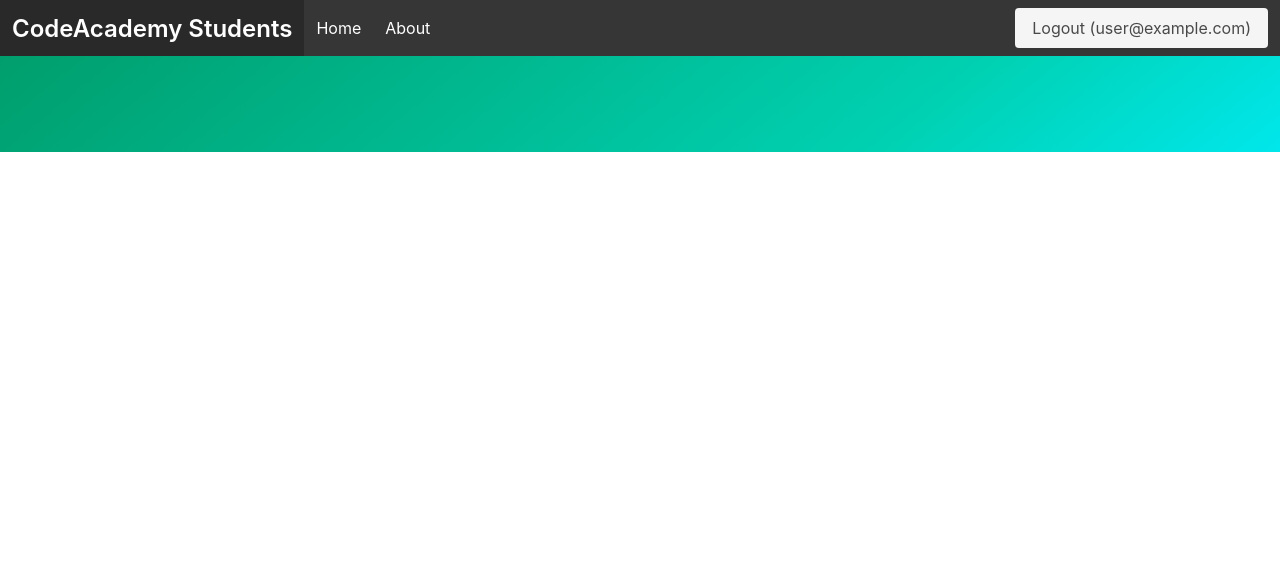
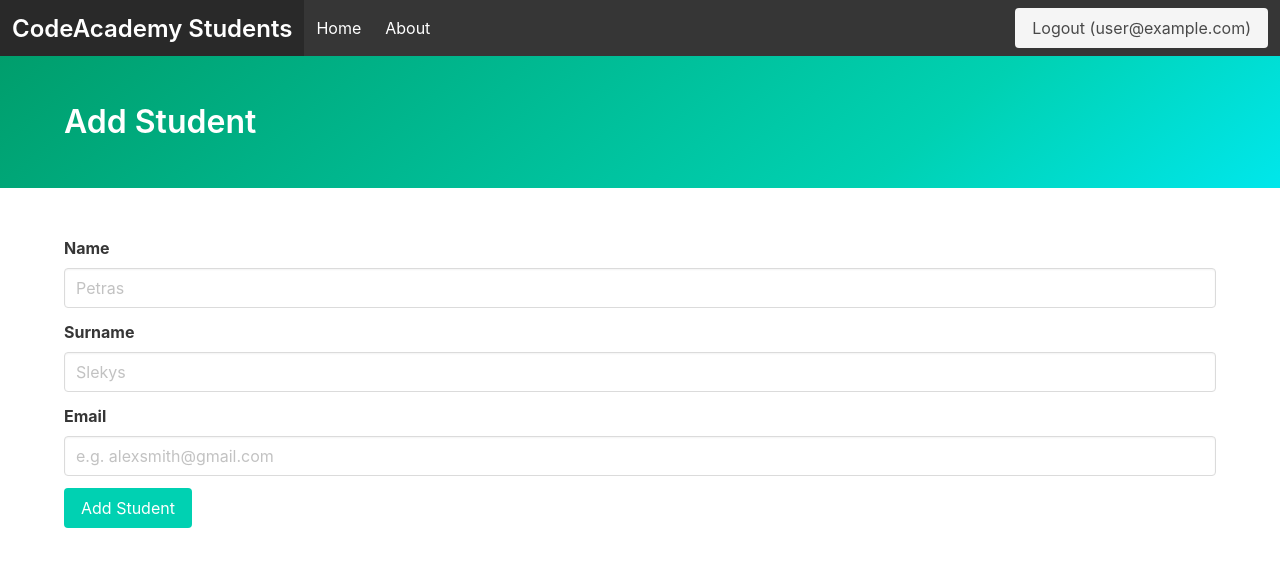
Before and after one commit to PSlekys/codeacademy-students, a Vue app: page /add-student in a window 1280 px wide. Shown: the top 566 px of the page. Built offline with nearby package versions, Linux system fonts and the light colour scheme; no server answers; sample sign-in values are in the browser's storage.

Commit message:
add student page

```diff
--- a/src/router/index.js
+++ b/src/router/index.js
@@ -11,18 +11,28 @@ const routes = [
     redirect: "/login",
   },
   {
-    path: "/home",
-    name: "Home",
-    component: () => import(/* webpackChunkName: "home" */ "../views/Home.vue"),
+    path: "/students",
+    name: "Students",
+    component: () =>
+      import(/* webpackChunkName: "students" */ "../views/Students.vue"),
     meta: {
       requiresAuth: true,
     },
   },
   {
-    path: "/about",
-    name: "About",
+    path: "/add-student",
+    name: "Add Student",
     component: () =>
-      import(/* webpackChunkName: "about" */ "../views/About.vue"),
+      import(/* webpackChunkName: "addStudent" */ "../views/AddStudent.vue"),
+    meta: {
+      requiresAuth: true,
+    },
+  },
+  {
+    path: "/edit-student/:id",
+    name: "Edit Student",
+    component: () =>
+      import(/* webpackChunkName: "editStudent" */ "../views/EditStudent.vue"),
     meta: {
       requiresAuth: true,
     },
@@ -58,7 +68,7 @@ router.beforeEach((to, from, next) => {
     if (!user && to.matched.some((route) => route.meta.requiresAuth)) {
       next({ path: "/login" });
     } else if (user && to.matched.some((route) => route.meta.requiresAnon)) {
-      next({ path: "/home" });
+      next({ path: "/students" });
     } else {
       next();
     }
--- /dev/null
+++ b/src/views/AddStudent.vue
@@ -0,0 +1,107 @@
+<template>
+  <div class="add-student">
+    <Notification
+      v-if="error"
+      v-on:close="error = false"
+      :type="errorType"
+      :message="errorMessage"
+    />
+
+    <form v-on:submit.prevent="add">
+      <div class="field">
+        <label class="label">Name</label>
+        <div class="control">
+          <input
+            class="input"
+            type="text"
+            v-model="name"
+            placeholder="Petras"
+          />
+        </div>
+      </div>
+
+      <div class="field">
+        <label class="label">Surname</label>
+        <div class="control">
+          <input
+            class="input"
+            type="text"
+            v-model="surname"
+            placeholder="Slekys"
+          />
+        </div>
+      </div>
+
+      <div class="field">
+        <label class="label">Email</label>
+        <div class="control">
+          <input
+            class="input"
+            type="email"
+            v-model="email"
+            placeholder="e.g. alexsmith@gmail.com"
+          />
+        </div>
+      </div>
+
+      <div class="field">
+        <div class="control">
+          <button
+            class="button is-primary"
+            :class="loading && 'is-loading'"
+            type="submit"
+          >
+            Add Student
+          </button>
+        </div>
+      </div>
+    </form>
+  </div>
+</template>
+
+<script>
+import firebase from "firebase/app";
+import "firebase/firestore";
+import Notification from "../components/Notification";
+
+export default {
+  name: "Login",
+  components: { Notification },
+  data() {
+    return {
+      name: "",
+      surname: "",
+      email: "",
+      error: false,
+      errorMessage: "",
+      errorType: "",
+      loading: false,
+    };
+  },
+  methods: {
+    add() {
+      this.loading = true;
+      firebase
+        .firestore()
+        .collection("students")
+        .add({
+          name: this.name,
+          surname: this.surname,
+          email: this.email,
+        })
+        .then(() => {
+          this.error = true;
+          this.errorType = "is-success";
+          this.errorMessage = "You have successfully added a new student";
+          this.loading = false;
+        })
+        .catch((error) => {
+          this.error = true;
+          this.errorType = "is-danger";
+          this.errorMessage = error.message;
+          this.loading = false;
+        });
+    },
+  },
+};
+</script>
```
